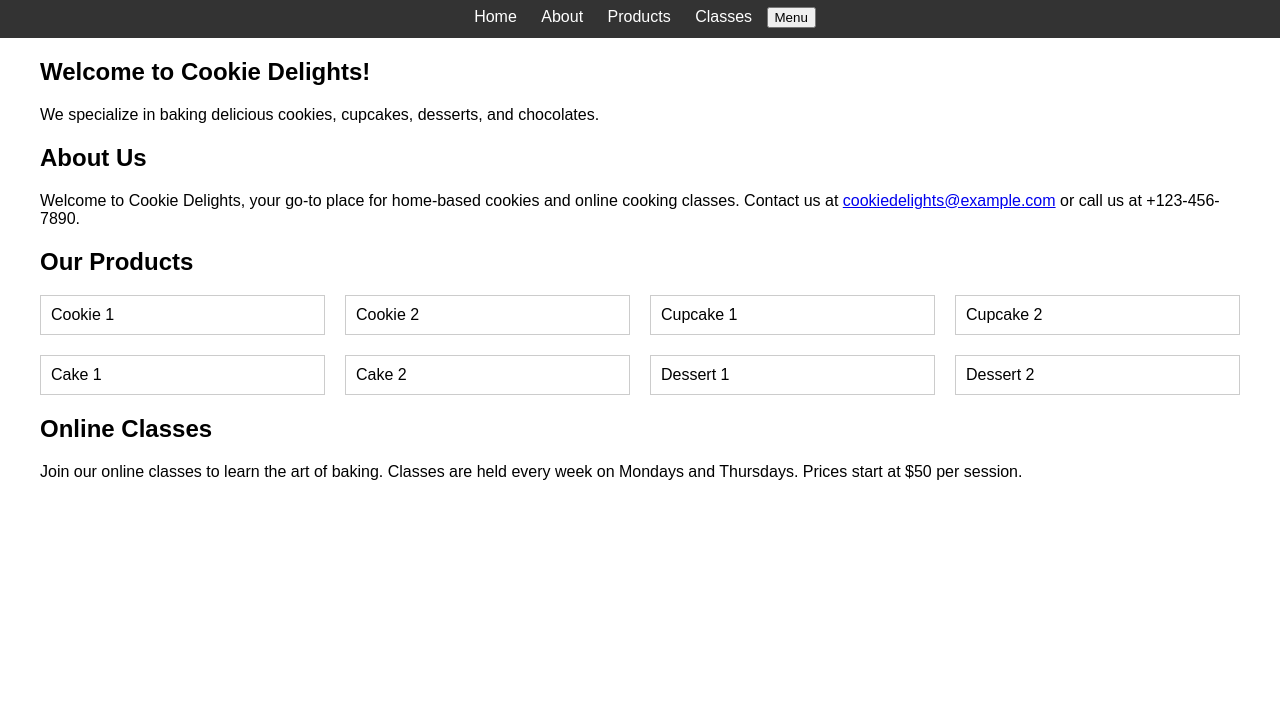
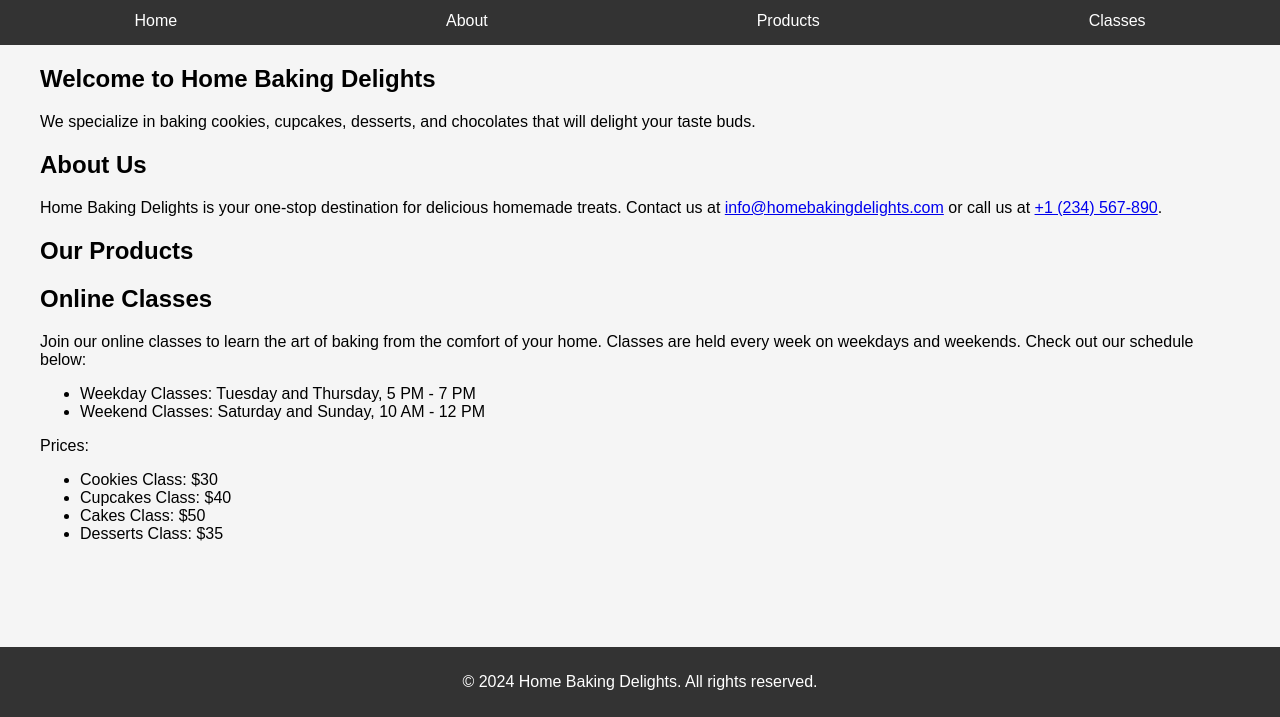
Before and after one commit to kd0559/LLM-Tools, a plain HTML site: page ChatGpt/index.html in a window 1280 px wide. Shown: the part 83-800 px from the top of the page. Drawn offline with Linux system fonts and the light colour scheme.

Commit message:
Update index.html

```diff
--- a/ChatGpt/index.html
+++ b/ChatGpt/index.html
@@ -1,15 +1,17 @@
 <!DOCTYPE html>
 <html lang="en">
+
 <head>
     <meta charset="UTF-8">
     <meta name="viewport" content="width=device-width, initial-scale=1.0">
-<title>Cookie Delights - Home Based Cookies & Online Classes</title>
+    <title>Home Baking Delights</title>
     <style>
-/* CSS Styles */
+        /* CSS styles */
         body {
             font-family: Arial, sans-serif;
             margin: 0;
             padding: 0;
+            background-color: #f5f5f5;
         }
 
         header {
@@ -20,13 +22,15 @@ header {
         }
 
         nav {
-    display: inline-block;
+            display: flex;
+            justify-content: space-around;
+            margin-top: 10px;
         }
 
         nav a {
             color: #fff;
             text-decoration: none;
-    margin: 0 10px;
+            padding: 5px 10px;
         }
 
         .container {
@@ -35,64 +39,75 @@ nav a {
             padding: 0 20px;
         }
 
-.products-grid {
-    display: grid;
-    grid-template-columns: repeat(auto-fill, minmax(250px, 1fr));
-    gap: 20px;
+        .content {
+            margin-top: 20px;
         }
 
-.product-item {
-    border: 1px solid #ccc;
-    padding: 10px;
-}
-
-/* JavaScript */
-function toggleMenu() {
-    var nav = document.getElementById("mainNav");
-    nav.classList.toggle("active");
+        footer {
+            background-color: #333;
+            color: #fff;
+            text-align: center;
+            padding: 10px 0;
+            position: fixed;
+            bottom: 0;
+            width: 100%;
         }
     </style>
 </head>
+
 <body>
     <header>
-    <h1>Cookie Delights</h1>
-    <nav id="mainNav">
+        <h1>Home Baking Delights</h1>
+        <nav>
             <a href="#home">Home</a>
             <a href="#about">About</a>
             <a href="#products">Products</a>
             <a href="#classes">Classes</a>
         </nav>
-    <button onclick="toggleMenu()">Menu</button>
     </header>
-<main class="container">
-    <section id="home">
-        <h2>Welcome to Cookie Delights!</h2>
-        <p>We specialize in baking delicious cookies, cupcakes, desserts, and chocolates.</p>
+
+    <div class="container">
+        <section id="home" class="content">
+            <h2>Welcome to Home Baking Delights</h2>
+            <p>We specialize in baking cookies, cupcakes, desserts, and chocolates that will delight your taste buds.</p>
         </section>
-    <section id="about">
+
+        <section id="about" class="content">
             <h2>About Us</h2>
-        <p>Welcome to Cookie Delights, your go-to place for home-based cookies and online cooking classes. Contact us at <a href="mailto:cookiedelights@example.com">cookiedelights@example.com</a> or call us at +123-456-7890.</p>
+            <p>Home Baking Delights is your one-stop destination for delicious homemade treats. Contact us at <a href="mailto:info@homebakingdelights.com">info@homebakingdelights.com</a> or call us at <a href="tel:+1234567890">+1 (234) 567-890</a>.</p>
         </section>
-    <section id="products">
+
+        <section id="products" class="content">
             <h2>Our Products</h2>
             <div class="products-grid">
-            <div class="product-item">Cookie 1</div>
-            <div class="product-item">Cookie 2</div>
-            <div class="product-item">Cupcake 1</div>
-            <div class="product-item">Cupcake 2</div>
-            <div class="product-item">Cake 1</div>
-            <div class="product-item">Cake 2</div>
-            <div class="product-item">Dessert 1</div>
-            <div class="product-item">Dessert 2</div>
+                <!-- Product cards go here -->
             </div>
         </section>
-    <section id="classes">
+
+        <section id="classes" class="content">
             <h2>Online Classes</h2>
-        <p>Join our online classes to learn the art of baking. Classes are held every week on Mondays and Thursdays. Prices start at $50 per session.</p>
+            <p>Join our online classes to learn the art of baking from the comfort of your home. Classes are held every week on weekdays and weekends. Check out our schedule below:</p>
+            <ul>
+                <li>Weekday Classes: Tuesday and Thursday, 5 PM - 7 PM</li>
+                <li>Weekend Classes: Saturday and Sunday, 10 AM - 12 PM</li>
+            </ul>
+            <p>Prices:</p>
+            <ul>
+                <li>Cookies Class: $30</li>
+                <li>Cupcakes Class: $40</li>
+                <li>Cakes Class: $50</li>
+                <li>Desserts Class: $35</li>
+            </ul>
         </section>
-</main>
+    </div>
+
+    <footer>
+        <p>&copy; 2024 Home Baking Delights. All rights reserved.</p>
+    </footer>
+
     <script>
-// JavaScript code can go here
+        // JavaScript code (if needed)
     </script>
 </body>
+
 </html>
```
Lines whose indentation alone changed are shown as unchanged.
